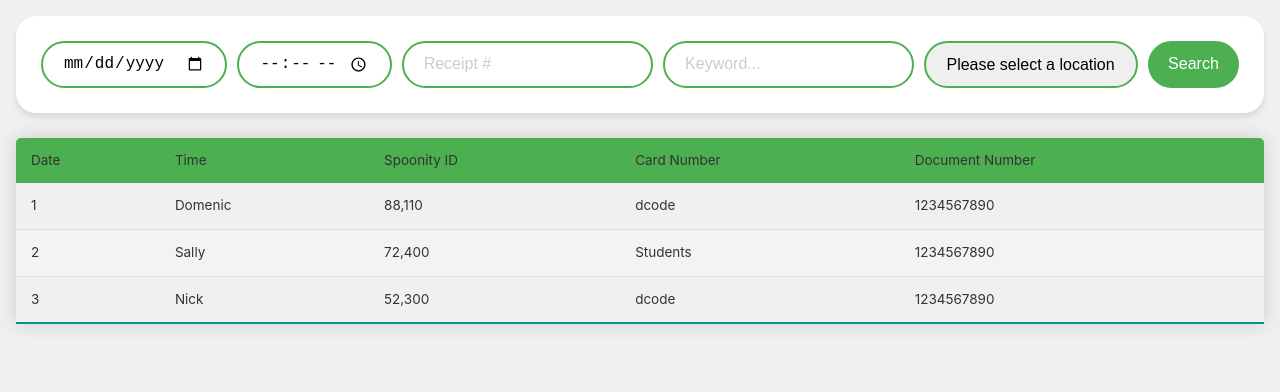
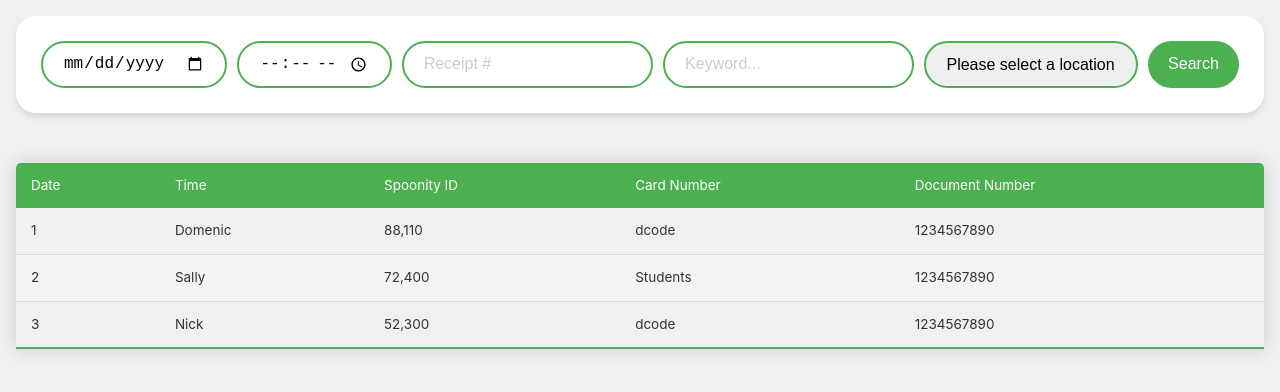
Before and after one commit to Cabezlea/AdminToolSweet, a Vue app: page /Home in a window 1280 px wide. Shown: the top 392 px of the page. Built offline with nearby package versions, Linux system fonts and the light colour scheme.

Commit message:
Last changes for the table

```diff
--- a/src/components/Home.vue
+++ b/src/components/Home.vue
@@ -138,9 +138,11 @@ export default {
 }
 
 /* CSS code for the Log Table */
+
+/* Styling for the entire table */
 .content-table {
     border-collapse: collapse;
-    margin: 25px 0;
+    margin: 50px 0;
     font-size: 0.9em;
     min-width: 400px;
     border-radius: 5px 5px 0 0;
@@ -149,6 +151,7 @@ export default {
     width: 100%;
 }
 
+/* Header of the table */
 .content-table thead tr {
     background-color: #4CAF50;
     color: #ffffff;
@@ -159,19 +162,26 @@ export default {
 .content-table th,
 .content-table td {
     padding: 12px 15px;
-    color: #333;
 }
 
+/* Each cell in the table */
+.content-table td {
+  color: #333;
+}
+
+/* Targeting every single table row (tr) */
 .content-table tbody tr {
     border-bottom: 1px solid #dddddd;
 }
 
+/* Targeting every single even row */
 .content-table tbody tr:nth-of-type(even) {
     background-color: #f3f3f3;
 }
 
+/* Border at the bottom of the last row */
 .content-table tbody tr:last-of-type {
-    border-bottom: 2px solid #009879;
+    border-bottom: 2px solid #4CAF50;
 }
 
 .content-table tbody tr.active-row {
```
